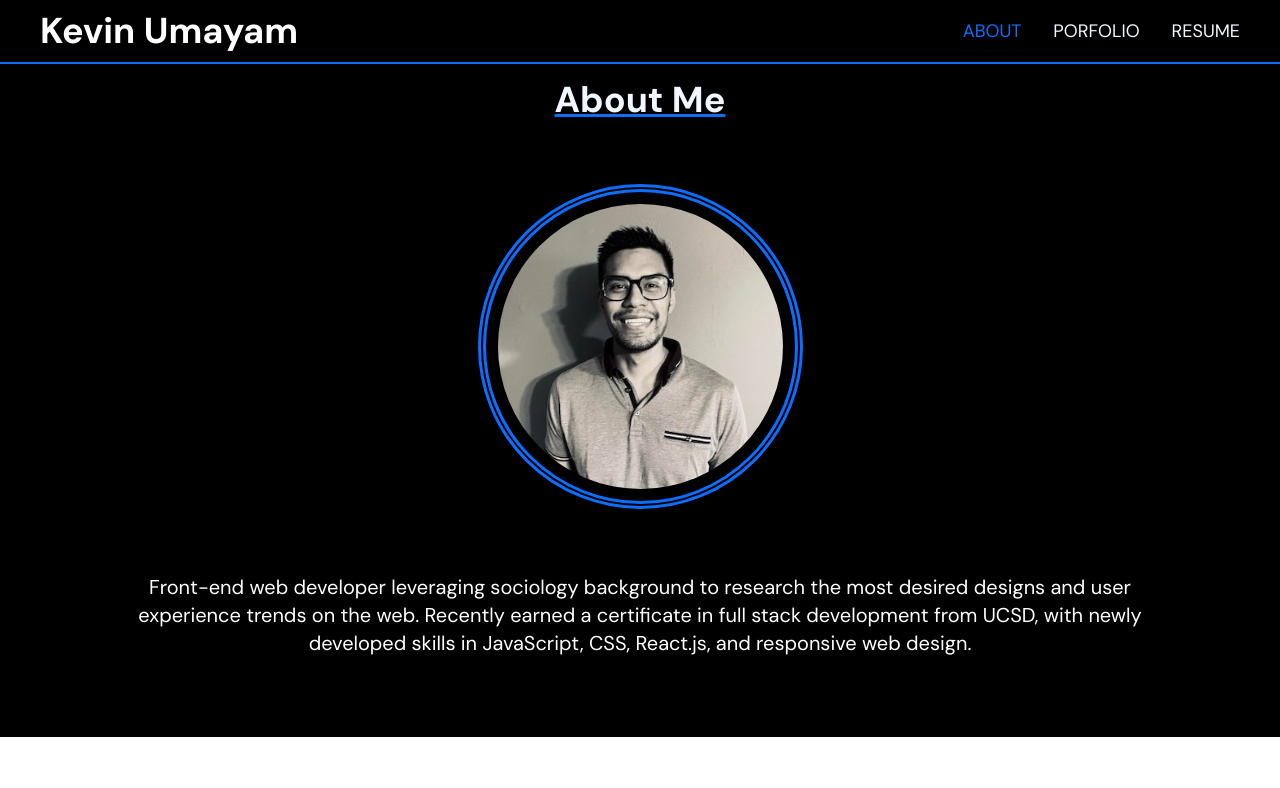
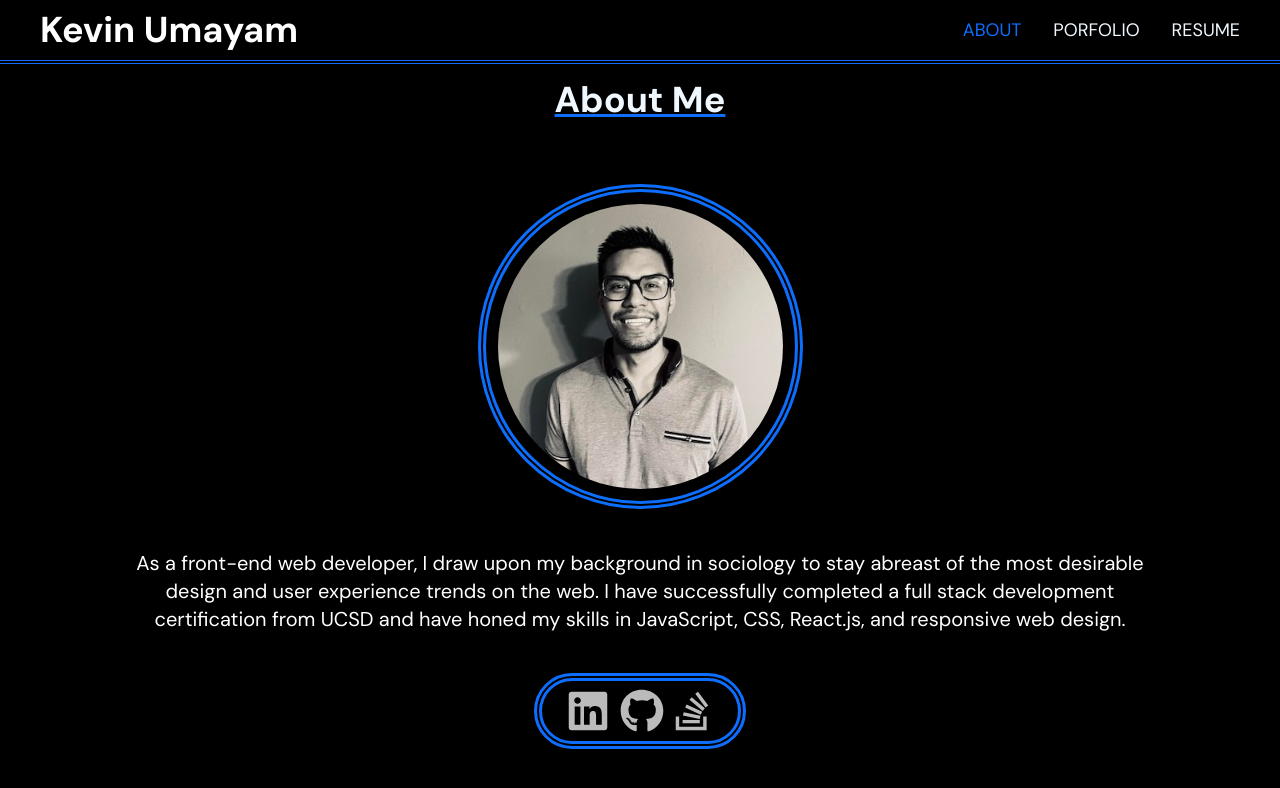
Before and after one commit to KevinUmayam/-my-porfolio, a React (Create React App) app: page / in a window 1280 px wide. Shown: the top 788 px of the page. Built offline with nearby package versions, Linux system fonts and the light colour scheme.

Commit message:
added to slider.js

```diff
--- a/src/components/NavTabs.js
+++ b/src/components/NavTabs.js
@@ -27,7 +27,7 @@ function NavTabs({ currentPage, pageSetter }) {
   }
   return (
     <div>
-      <nav className="bg-black text-white flex justify-between items-center h-16  mx-auto px-6 border-b-2 border-custom-color shadow-custom-color z-999" >
+      <nav className="bg-black text-white flex justify-between items-center h-16  mx-auto px-6 border-b-4 border-double border-custom-color shadow-custom-color z-999" >
         <h1 className="w-full text-3xl font-bold p-4  md:text-4xl ">Kevin Umayam</h1>
         <ul className=" hidden md:flex uppercase text-white " >
           <li >
--- a/src/components/pages/AboutMe.js
+++ b/src/components/pages/AboutMe.js
@@ -1,5 +1,6 @@
 // import { FaGithub, FaLinkedin, FaStackOverflow } from "react-icons/fa";
 import kevin from "./assets/kevin.jpg"
+import { FaGithub, FaLinkedin, FaStackOverflow } from "react-icons/fa";
 
 export default function AboutMe() {
   return (
@@ -23,10 +24,42 @@ export default function AboutMe() {
 
       </div>
       {/* phonescreen */}
-      <div className="mt-16 mb-20 center-text">
-        <h6 className="text-white text-xl text-center md:ml-24 md:mr-24">
-          Front-end web developer leveraging sociology background to research the most desired designs and user experience trends on the web. Recently earned a certificate in full stack development from UCSD, with newly developed skills in JavaScript, CSS, React.js, and responsive web design.
+      <div className="mt-10 mb-10 center-text">
+        <h6 className="text-white text-xl text-center md:ml-32 ml- md:mr-32 ml-14 mr-14">
+          As a front-end web developer, I draw upon my background in sociology to stay abreast of the most desirable design and user experience trends on the web. I have successfully completed a full stack development certification from UCSD and have honed my skills in JavaScript, CSS, React.js, and responsive web design.
         </h6>
+      </div>
+      <div className="border-custom-color border-8 border-double rounded-full p-2 pl-6 pr-6 mb-14">
+        <ul className=" flex mx-auto justify-center items-center">
+          <li>
+            <a
+              target="_blank"
+              rel="noreferrer"
+              href="https://www.linkedin.com/in/kevin-umayam/"
+            >
+              <FaLinkedin className="icons" />
+            </a>
+          </li>
+          <li>
+            <a
+              target="_blank"
+              rel="noreferrer"
+              href="https://github.com/KevinUmayam"
+
+            >
+              <FaGithub className="icons ml-2.5 mr-1.5" />
+            </a>
+          </li>
+          <li >
+            <a
+              target="_blank"
+              rel="noreferrer"
+              href="https://stackoverflow.com/users/19267013/kevin-umayam"
+            >
+              <FaStackOverflow className="icons" />
+            </a>
+          </li>
+        </ul>
       </div>
     </div>
   );
--- a/src/components/pages/Porfolio.js
+++ b/src/components/pages/Porfolio.js
@@ -4,7 +4,6 @@ import Slider from './Slider'
 export default function Portfolio() {
   return (
     <div className="Pbackground">
-      Portfolio
       <Slider />
     </div>
   );
--- a/src/components/pages/Resume.js
+++ b/src/components/pages/Resume.js
@@ -25,7 +25,7 @@ export default function Resume() {
               className="aStyle"
               target="_blank"
               rel="noreferrer"
-              href="https://docs.google.com/document/d/1mlsF9I6ojmnCectHfj89Ig477aHB9UEwPAHqn7CRI0c/edit?usp=sharing"
+              href="https://drive.google.com/file/d/1tXLCPJ_86bF0-T02X876Hfj7-QM1jvlv/view?usp=sharing"
             >
               <h1 className="rText text-xl  md:text-3xl md:px-3">My Resume</h1>
             </a>
--- a/src/components/pages/Slider.js
+++ b/src/components/pages/Slider.js
@@ -1,62 +1,21 @@
 import React from 'react';
+import image1 from '../pages/assets/5-6-7-8P1.png'
+import image2 from '../pages/assets/AirDnD.jpeg'
+import image3 from '../pages/assets/WeatherApp-P3.jpeg'
+import image4 from '../pages/assets/fit-foodP2.jpeg'
+import image5 from '../pages/assets/teamgen.jpeg'
 
-const Slider = () => {
+const projectSlider = () => {
+    const slides = [{ src: { image1 } }, { src: { image2 } }, { src: { image3 } }, { src: { image4 } }, { src: { image5 } }]
+
     return (
-        <div className="relative w-1/2 mx-auto my-10 overflow-hidden rounded-lg shadow-lg perspective-500">
-            {/* Slides */}
-            <div className="relative">
-                {/* Slide 1 */}
-                <div className="relative h-64 bg-blue-500 flex items-center justify-center text-white text-xl font-bold transform rotateY(0deg) transform-origin left">
-                    <div>
-                        <div>Slide 1</div>
-                        <div className="my-4">
-                            <a href="#" className="px-4 py-2 bg-white rounded-full shadow-lg">Link 1</a>
-                            <a href="#" className="px-4 py-2 bg-white rounded-full shadow-lg">Link 2</a>
-                        </div>
-                    </div>
-                </div>
-                {/* Slide 2 */}
-                <div className="relative h-64 bg-blue-500 flex items-center justify-center text-white text-xl font-bold transform rotateY(-120deg) transform-origin left">
-                    <div>
-                        <div>Slide 2</div>
-                        <div className="my-4">
-                            <a href="#" className="px-4 py-2 bg-white rounded-full shadow-lg">Link 1</a>
-                            <a href="#" className="px-4 py-2 bg-white rounded-full shadow-lg">Link 2</a>
-                        </div>
-                    </div>
-                </div>
-                {/* Slide 3 */}
-                <div className="relative h-64 bg-blue-500 flex items-center justify-center text-white text-xl font-bold transform rotateY(-240deg) transform-origin left">
-                    <div>
-                        <div>Slide 3</div>
-                        <div className="my-4">
-                            <a href="#" className="px-4 py-2 bg-white rounded-full shadow-lg">Link 1</a>
-                            <a href="#" className="px-4 py-2 bg-white rounded-full shadow-lg">Link 2</a>
-                        </div>
-                    </div>
-                </div>
-                {/* Slide 4 */}
-                <div className="relative h-64 bg-blue-500 flex items-center justify-center text-white text-xl font-bold transform rotateY(-360deg) transform-origin left">
-                    <div>
-                        <div>Slide 4</div>
-                        <div className="my-4">
-                            <a href="#" className="px-4 py-2 bg-white rounded-full shadow-lg">Link 1</a>
-                            <a href="#" className="px-4 py-2 bg-white rounded-full shadow-lg">Link 2</a>
-                        </div>
-                    </div>
-                </div>
-            </div>
-            {/* Controls */}
-            <div className="absolute bottom-0 left-0 w-full flex justify-center pb-4">
-                <button className="w-8 h-8 rounded-full bg-white shadow-lg focus:outline-none">
-                    <svg className="w-5 h-5" fill="none" stroke="currentColor" viewBox="0 0 24 24" xmlns="http://www.w3.org/2000/svg"><path strokeLinecap="round" strokeLinejoin="round" strokeWidth="2" d="M15 19l-7-7 7-7"></path></svg>
-                </button>
-                <button className="w-8 h-8 rounded-full bg-white shadow-lg focus:outline-none ml-4">
-                    <svg className="w-5 h-5" fill="none" stroke="currentColor" viewBox="0 0 24 24" xmlns="http://www.w3.org/2000/svg"><path strokeLinecap="round" strokeLinejoin="round" strokeWidth="2" d="M9 5l7 7-7 7"></path></svg>
-                </button>
-            </div>
+        <div className='max-w-[1400px] h-[780px] w-full m-auto py-16 px-4 relative group'>
+            <div
+                style={{ backgroundImage: `url(${image1})` }}
+                className='w-2/3 h-2/3 rounded-2xl bg-center bg-cover duration-500'
+            ></div>
         </div>
     );
 };
 
-export default Slider;
+export default projectSlider;
--- a/src/output.css
+++ b/src/output.css
@@ -12,15 +12,25 @@ body {
 /* custom css from page i liked */
 .icons {
   color: #ffffffd0;
+  width: 5.5vh;
+  height: 5.5vh;
+  transition: all 0.2s ease-in-out;
+  opacity: .90;
+}
+.iconsA {
+  color: #d4d4d4d0;
   width: 6.5vh;
   height: 6.5vh;
   transition: all 0.2s ease-in-out;
-  opacity: .90;
+
 }
 .icons:hover {
   transform: scale(1.2);
 }
 
+.iconsA:hover {
+  transform: scale(1.2);
+}
 .Rbackground {
   background-image: url("https://images.pexels.com/photos/10505823/pexels-photo-10505823.jpeg?auto=compress&cs=tinysrgb&w=1260&h=750&dpr=2");
   background-repeat: no-repeat;
```
Also changed, not shown: src/components/pages/assets/AirDnD.jpeg (added), src/components/pages/assets/desert.jpeg (deleted).
